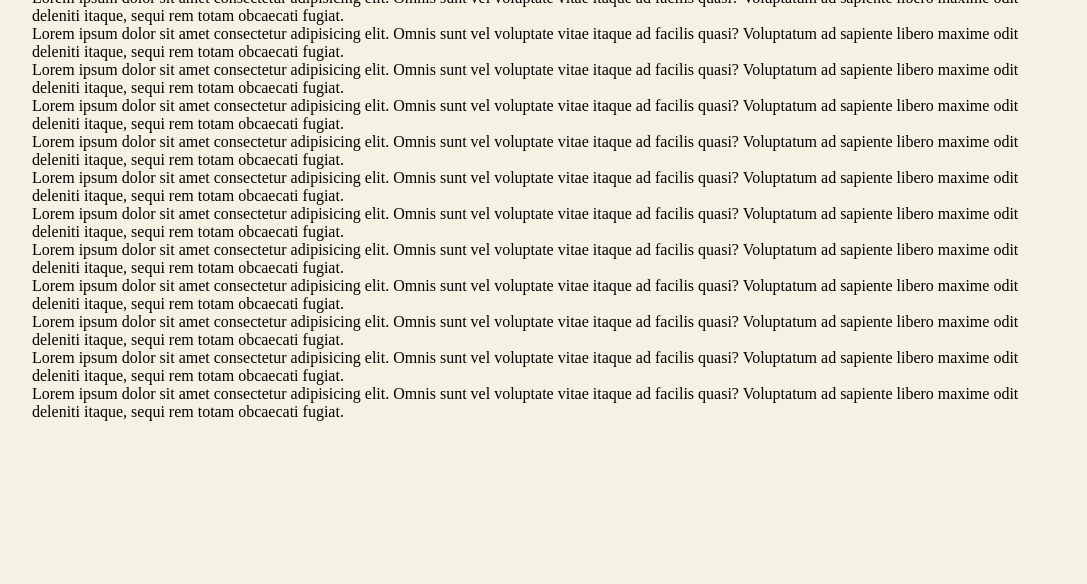
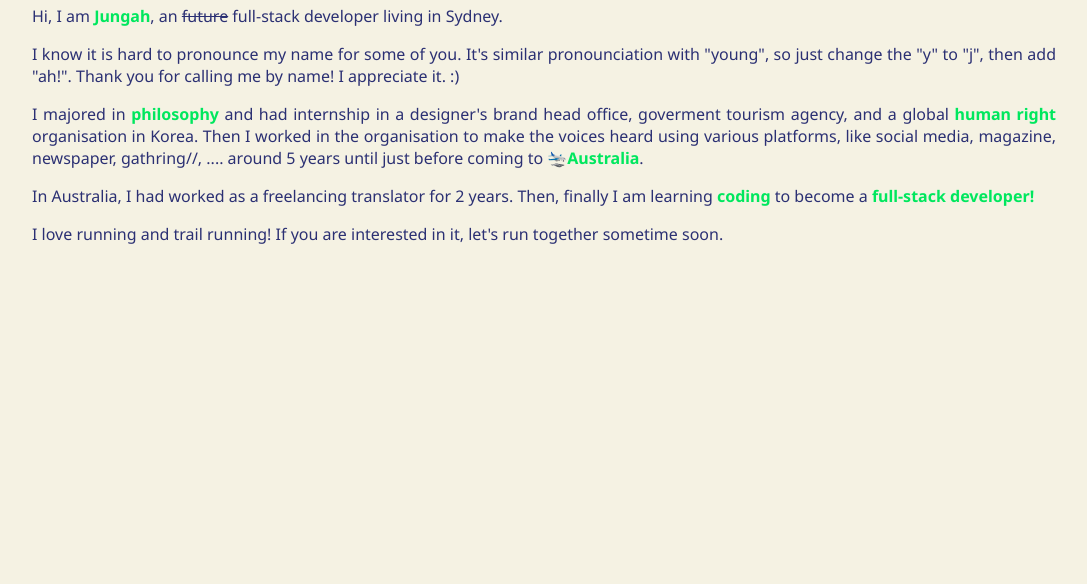
Before and after one commit to aanmeba/Portfolio-Website, a plain HTML site: page pages/about.html in a window 1280 px wide. Shown: the part 216-800 px from the top of the page, without its empty margins (96-1183 px from the left). Drawn offline with Linux system fonts and the light colour scheme.

Commit message:
adds content in 'about' page

```diff
--- a/pages/about.html
+++ b/pages/about.html
@@ -31,21 +31,24 @@
     </header>
     <main class="main-section">
         <h1 class="page-title">about</h1>
-        <section class="">
-            <p>Lorem ipsum dolor sit amet consectetur adipisicing elit. Omnis sunt vel voluptate vitae itaque ad facilis quasi? Voluptatum ad sapiente libero maxime odit deleniti itaque, sequi rem totam obcaecati fugiat.</p>
-            <p>Lorem ipsum dolor sit amet consectetur adipisicing elit. Omnis sunt vel voluptate vitae itaque ad facilis quasi? Voluptatum ad sapiente libero maxime odit deleniti itaque, sequi rem totam obcaecati fugiat.</p>
-            <p>Lorem ipsum dolor sit amet consectetur adipisicing elit. Omnis sunt vel voluptate vitae itaque ad facilis quasi? Voluptatum ad sapiente libero maxime odit deleniti itaque, sequi rem totam obcaecati fugiat.</p>
-            <p>Lorem ipsum dolor sit amet consectetur adipisicing elit. Omnis sunt vel voluptate vitae itaque ad facilis quasi? Voluptatum ad sapiente libero maxime odit deleniti itaque, sequi rem totam obcaecati fugiat.</p>
-        </section>
-        <section class="">
-            <p>Lorem ipsum dolor sit amet consectetur adipisicing elit. Omnis sunt vel voluptate vitae itaque ad facilis quasi? Voluptatum ad sapiente libero maxime odit deleniti itaque, sequi rem totam obcaecati fugiat.</p>
-            <p>Lorem ipsum dolor sit amet consectetur adipisicing elit. Omnis sunt vel voluptate vitae itaque ad facilis quasi? Voluptatum ad sapiente libero maxime odit deleniti itaque, sequi rem totam obcaecati fugiat.</p>
-            <p>Lorem ipsum dolor sit amet consectetur adipisicing elit. Omnis sunt vel voluptate vitae itaque ad facilis quasi? Voluptatum ad sapiente libero maxime odit deleniti itaque, sequi rem totam obcaecati fugiat.</p>
-            <p>Lorem ipsum dolor sit amet consectetur adipisicing elit. Omnis sunt vel voluptate vitae itaque ad facilis quasi? Voluptatum ad sapiente libero maxime odit deleniti itaque, sequi rem totam obcaecati fugiat.</p>
-            <p>Lorem ipsum dolor sit amet consectetur adipisicing elit. Omnis sunt vel voluptate vitae itaque ad facilis quasi? Voluptatum ad sapiente libero maxime odit deleniti itaque, sequi rem totam obcaecati fugiat.</p>
-            <p>Lorem ipsum dolor sit amet consectetur adipisicing elit. Omnis sunt vel voluptate vitae itaque ad facilis quasi? Voluptatum ad sapiente libero maxime odit deleniti itaque, sequi rem totam obcaecati fugiat.</p>
-            <p>Lorem ipsum dolor sit amet consectetur adipisicing elit. Omnis sunt vel voluptate vitae itaque ad facilis quasi? Voluptatum ad sapiente libero maxime odit deleniti itaque, sequi rem totam obcaecati fugiat.</p>
-            <p>Lorem ipsum dolor sit amet consectetur adipisicing elit. Omnis sunt vel voluptate vitae itaque ad facilis quasi? Voluptatum ad sapiente libero maxime odit deleniti itaque, sequi rem totam obcaecati fugiat.</p>
+        <section class="about-content">
+        <p>
+            Hi, I am <span class="text-point">Jungah</span>, an <span class="line-through">future</span> full-stack developer living in Sydney.
+        </p>
+        <p>
+            I know it is hard to pronounce my name for some of you. It's similar pronounciation with "young", so just change the "y" to "j", then add "ah!". Thank you for calling me by name! I appreciate it. :)
+        </p>
+        <p>
+            I majored in <span class="text-point">philosophy</span> and had internship in a designer's brand head office, goverment tourism agency, and a global <span class="text-point">human right</span> organisation in Korea. Then I worked in the organisation to make the voices heard using various platforms, like social media, magazine, newspaper, gathring//, ....
+            around 5 years until just before coming to 🛬<span class="text-point">Australia</span>.
+        </p>
+        <p>
+            In Australia, I had worked as a freelancing translator for 2 years. Then, finally I am learning <span class="text-point">coding</span> to become a <span class="text-point">full-stack developer!</span>
+        </p>
+        <p>
+            I love running and trail running! If you are interested in it, let's run together sometime soon.
+        </p>
+
         </section>
 
     </main>
--- a/styles/about.scss
+++ b/styles/about.scss
@@ -1,3 +1,19 @@
 @import 'variables';
 @import 'settings';
 @import 'navbar';
+
+.about-content {
+  font-family: $font-text;
+  color: $text-navy;
+  font-size: 1rem;
+  p {
+    margin: 1rem 0;
+  }
+  .text-point {
+    color: $point-green;
+    font-weight: bold;
+  }
+  .line-through {
+    text-decoration: line-through;
+  }
+}
--- a/styles/navbar.scss
+++ b/styles/navbar.scss
@@ -69,6 +69,7 @@ header {
 .main-section {
   margin: 150px auto 2rem;
   width: 80vw;
+  text-align: justify;
 
   .page-title {
     @include bold-text;
```
Also changed, not shown: styles/about.css, styles/main.css, styles/navbar.css, 3 other files.
